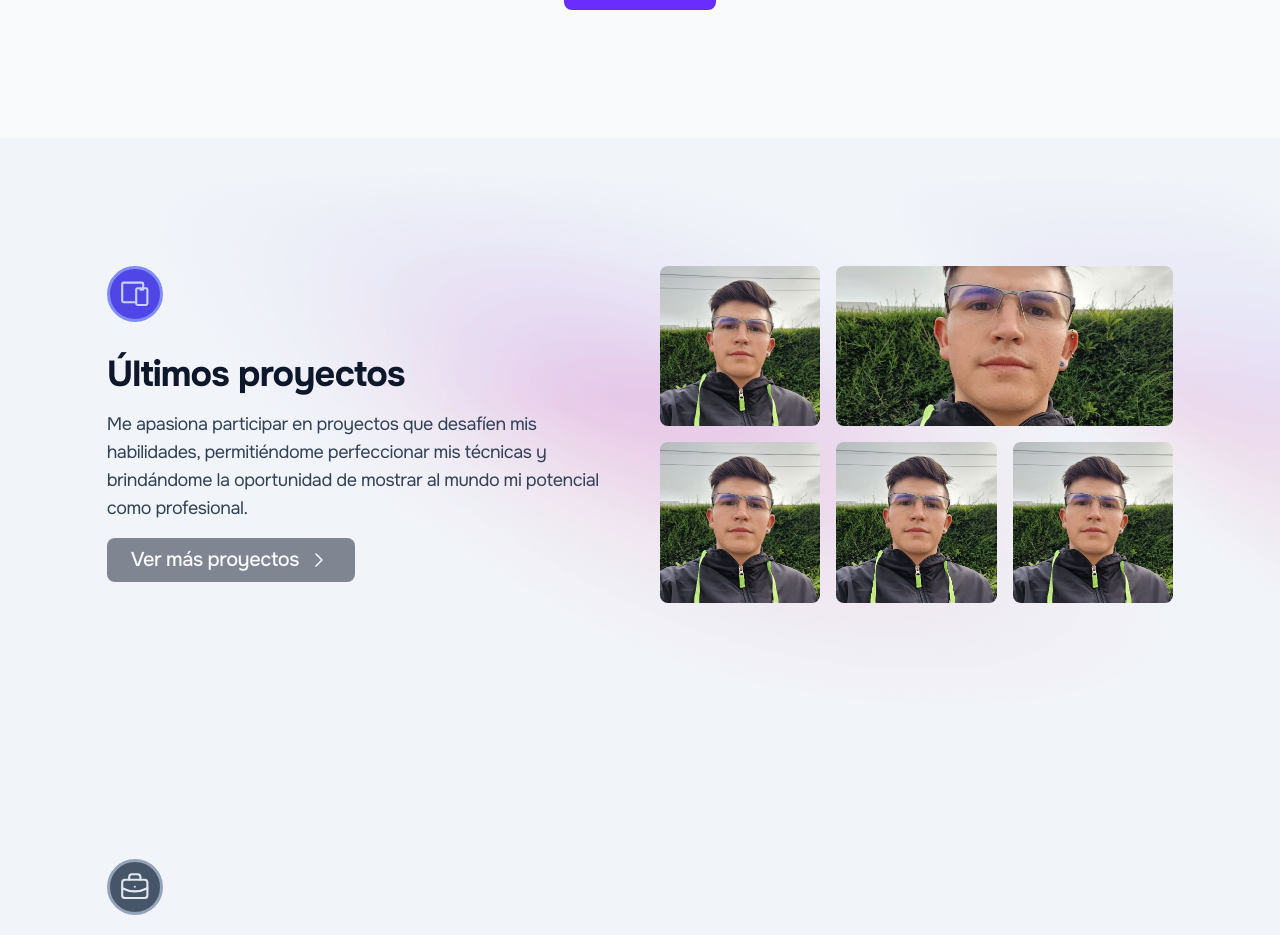
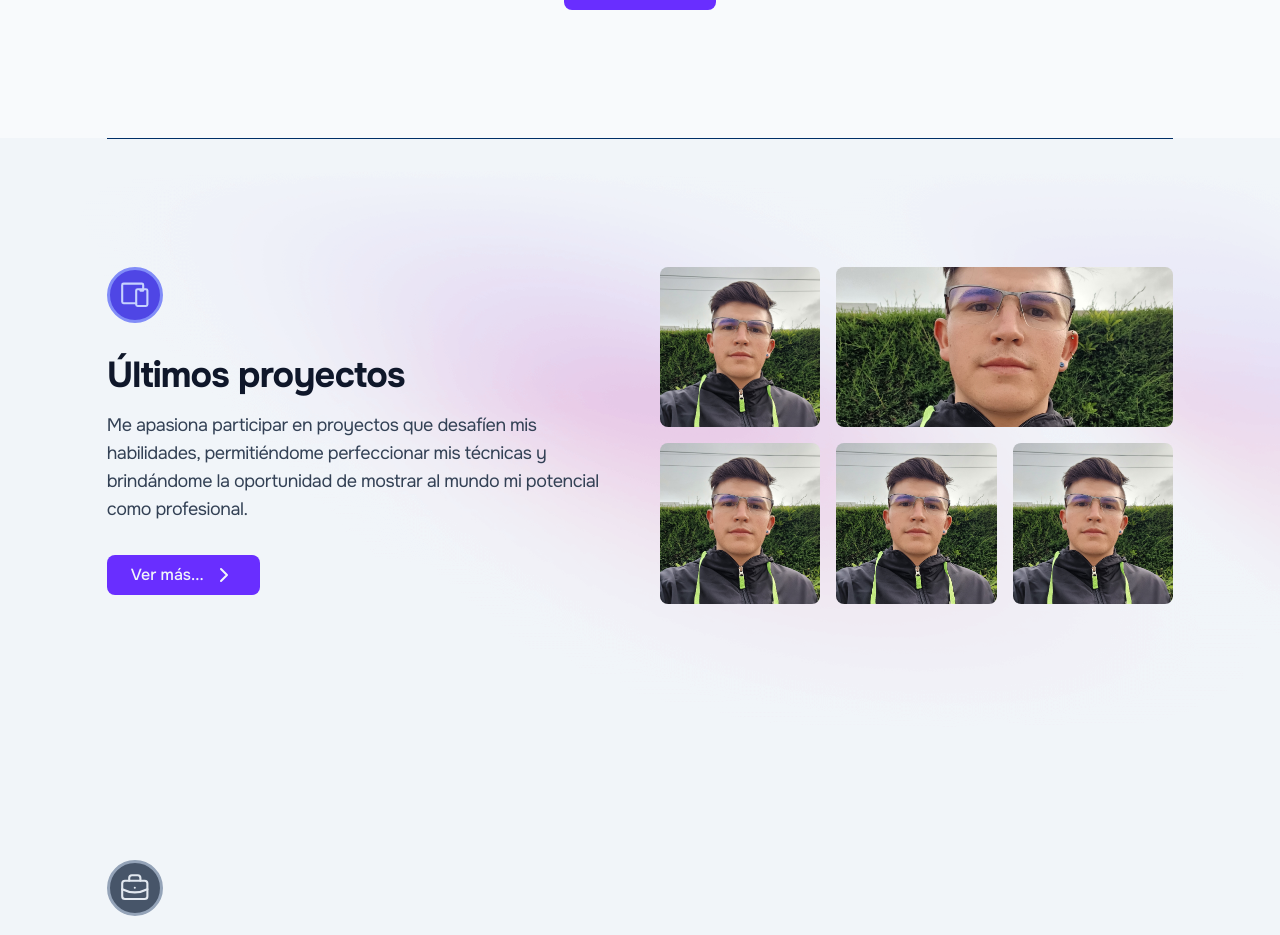
Before and after one commit to SebasDeveloper1/sebasdeveloperweb, a Next.js app: page / in a window 1280 px wide. Shown: the part 2135-3070 px from the top of the page. Built offline with nearby package versions, Linux system fonts and the light colour scheme.

Commit message:
:lipstick: Update Projects section

```diff
--- a/app/styles/globals.css
+++ b/app/styles/globals.css
@@ -100,7 +100,7 @@ COMPONENT STYLES
     @apply button text-dark-50 bg-dark-900/50 backdrop-blur-lg hover:bg-dark-900/70 transition-colors focus;
   }
   .button-outlined {
-    @apply button ring-1 ring-inset text-light-100 bg-dark-900/30 ring-dark-50/10 hover:bg-light-50/5 hover:text-light-50 transition-colors focus;
+    @apply button ring-1 ring-inset text-light-100 bg-dark-900/30 ring-dark-50/10 hover:bg-light-50/5 dark:hover:bg-primary-50/10 hover:text-light-50 transition-colors focus;
   }
   .button-text {
     @apply button transition-colors text-dark-500 dark:text-light-300 hover:text-dark-950 dark:hover:text-light-50 hover:bg-dark-950/5 dark:hover:bg-light-50/10;
--- a/app/ui/components/Home/Projects/Projects.tsx
+++ b/app/ui/components/Home/Projects/Projects.tsx
@@ -5,7 +5,7 @@ export function Projects() {
   return (
     <section className="bg-light-100 dark:bg-dark-950">
       <div className="flex justify-center items-center w-full bg-bgSection3 bg-cover bg-center">
-        <article className="flex flex-col md:flex-row justify-center gap-10 w-11/12 lg:w-10/12 py-16 md:py-32">
+        <article className="flex flex-col md:flex-row justify-center gap-10 w-11/12 lg:w-10/12 py-16 md:py-32 border-t border-primary-900">
           <div className="flex flex-col justify-center gap-4 w-full h-full">
             <div className="flex flex-col justify-center gap-8 w-full">
               <div className="flex justify-center items-center w-14 aspect-square p-1 rounded-full border-[3px] border-indigo-400 bg-indigo-600 text-indigo-200">
@@ -36,18 +36,16 @@ export function Projects() {
             </p>
             <Link
               href={'/'}
-              className="button-tertiary padding-button flex flex-nowrap gap-2 items-center w-fit hover:pr-5 hover:opacity-80 hover:translate-x-2 transition-all duration-300 ease-in-out"
+              className="button-secondary padding-button w-full md:w-fit mt-4"
             >
-              <h2 className="heading-6 font-medium text-textColorNeutral-50">
-                Ver más proyectos
-              </h2>
+              Ver más...
               <svg
                 xmlns="http://www.w3.org/2000/svg"
                 className="icon icon-tabler icon-tabler-chevron-right"
                 width={24}
                 height={24}
                 viewBox="0 0 24 24"
-                strokeWidth={1.5}
+                strokeWidth={2}
                 stroke="currentColor"
                 fill="none"
                 strokeLinecap="round"
```
